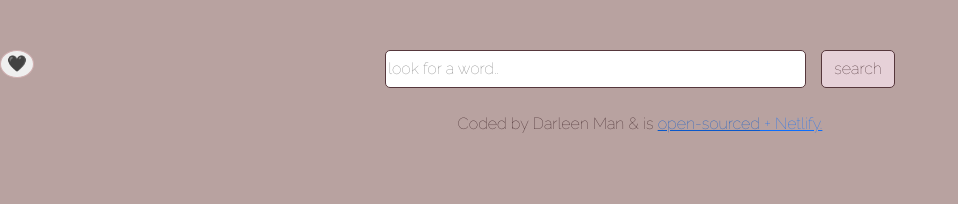
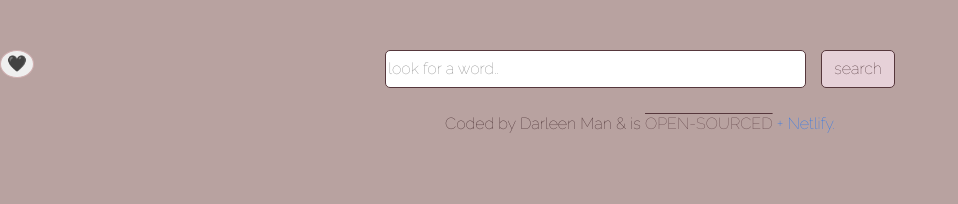
Before and after one commit to darleeenman/dictionary-react, a React (Create React App) app: page / in a window 1280 px wide. In both pictures the pointer is over the link "open-sourced". Shown: the top 204 px of the page, without its empty margins (0-958 px from the left). Built offline with nearby package versions, Linux system fonts and the light colour scheme.

Commit message:
Update App.css
footer link styling

```diff
--- a/src/App.css
+++ b/src/App.css
@@ -36,3 +36,12 @@ form {
   max-width: 960px;
   margin: 0 auto;
 }
+
+a {
+  text-decoration: none;
+}
+a:hover {
+  color: #56373c;
+  text-transform: uppercase;
+  text-decoration: overline;
+}
```
